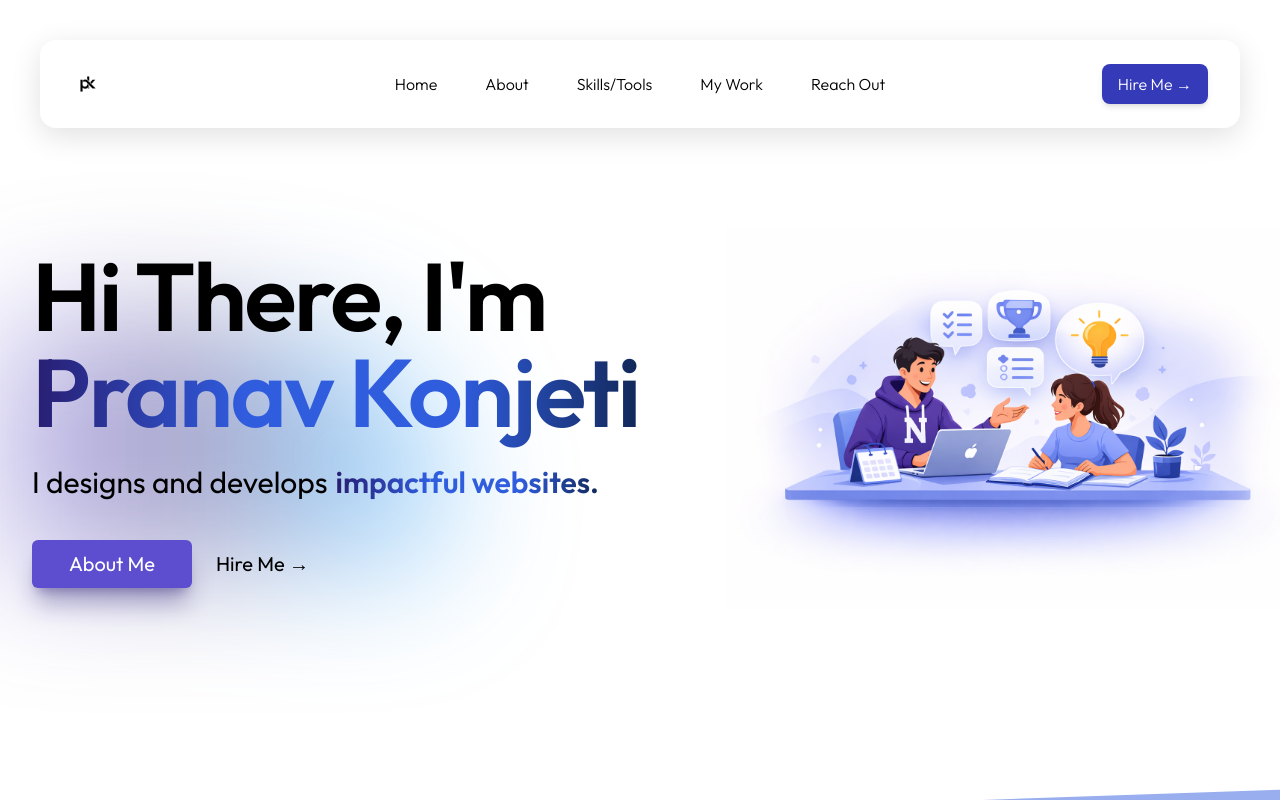
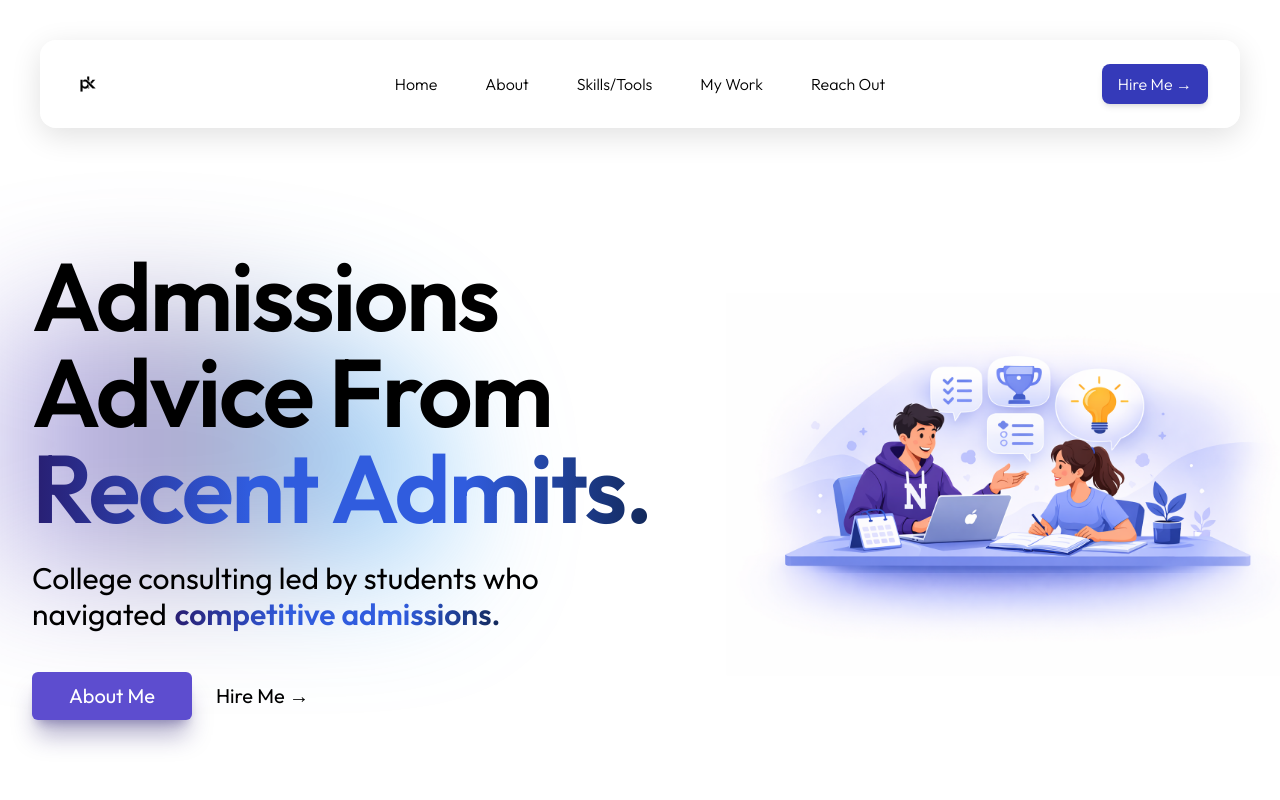
Before and after one commit to OliverIsOliver/AdmitsCollegeConsulting, a React (Vite) app: page / in a window 1280 px wide. Shown: the top 800 px of the page. Built offline with nearby package versions, Linux system fonts and the light colour scheme.

Commit message:
Redid hero text plus finalized hero

```diff
--- a/src/Components/HeroMain.jsx
+++ b/src/Components/HeroMain.jsx
@@ -23,10 +23,11 @@ export default function HeroMain() {
             <div className="grid items-center gap-10 lg:grid-cols-[minmax(0,3fr)_minmax(0,2fr)]">
               <div className="mx-auto w-full max-w-4xl text-left lg:mx-0">
                 <h1 className="text-5xl tracking-tight font-semibold text-black sm:text-8xl lg:text-7xl xl:text-8xl font-outfit">
-                  Hi There, I'm <span className='hero-main-gradient'>Pranav Konjeti</span>
+                  Admissions Advice From{" "}
+                  <span className='hero-main-gradient'>Recent Admits.</span>
                 </h1>
                 <p className="mt-6 text-xl sm:text-3xl leading-8 text-black font-outfit">
-                  I designs and develops
+                  College consulting led by students who navigated
                   <span className='hero-main-gradient font-semibold ml-2'>
                 {/* <TypeAnimation
                         sequence={[
@@ -45,7 +46,7 @@ export default function HeroMain() {
                         repeat={Infinity}
                         style={{}}
                     /> */}
-                      impactful websites.
+                      competitive admissions.
                   </span>
                 </p>
 
```
